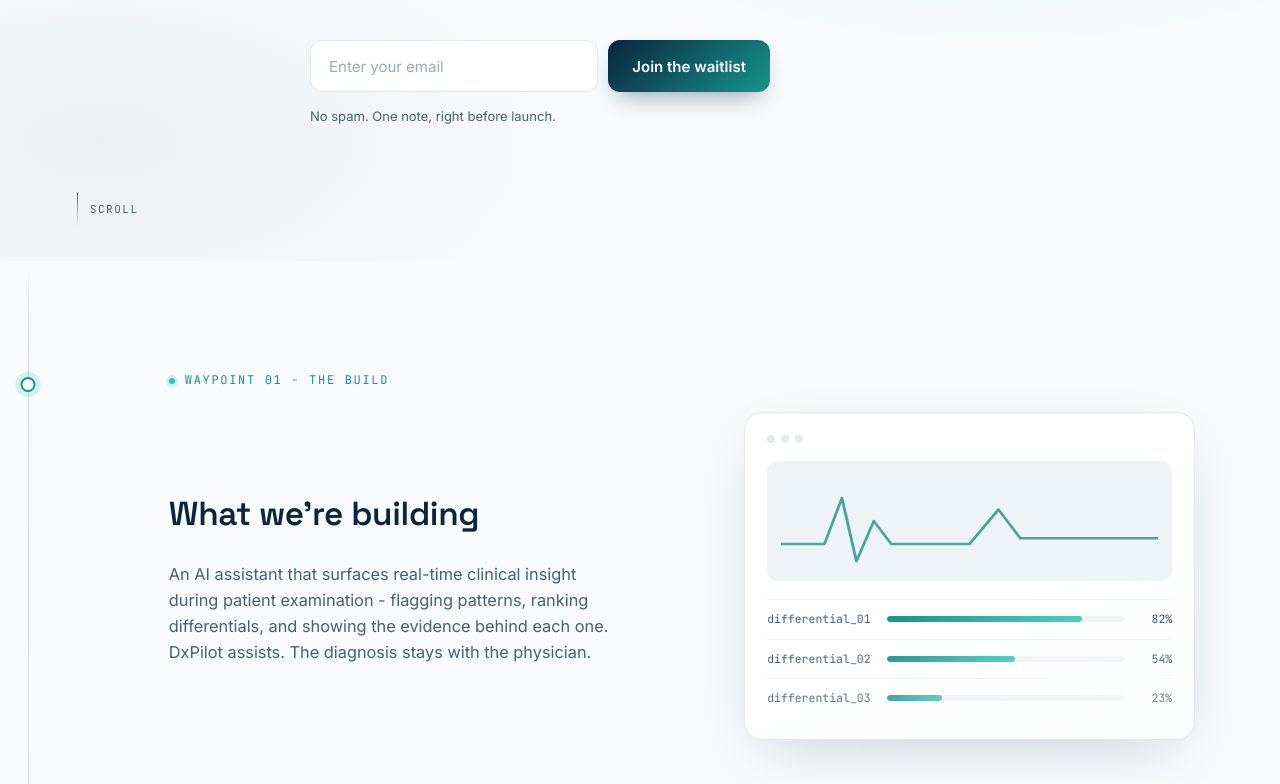
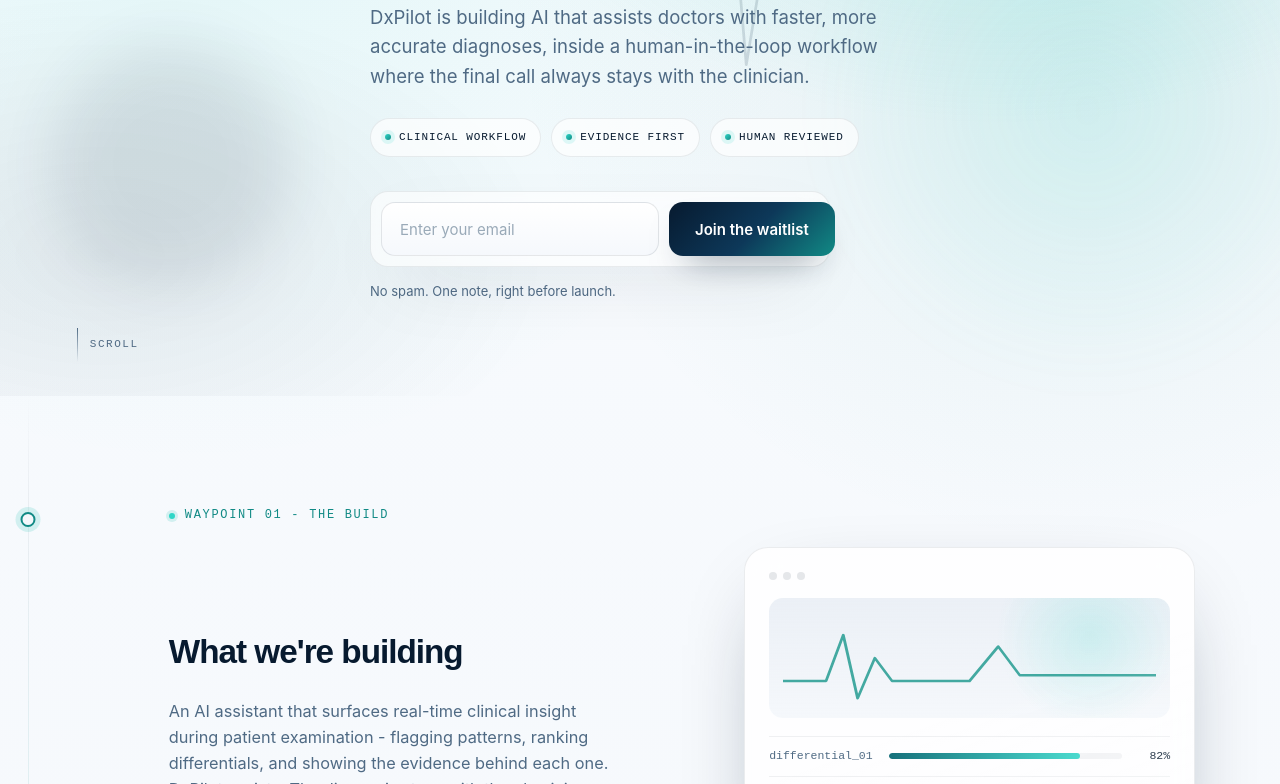
Before and after one commit to faheemahmad227/dxpilot, a plain HTML site: page index.html in a window 1280 px wide. Shown: the part 539-1323 px from the top of the page. Drawn offline with Linux system fonts and the light colour scheme.

Commit message:
Update index.html

```diff
--- a/index.html
+++ b/index.html
@@ -5,7 +5,10 @@
 <meta name="viewport" content="width=device-width, initial-scale=1.0">
 <title>DxPilot - AI Assisted Clinical Intelligence</title>
 <meta name="description" content="DxPilot is building AI that assists doctors with faster, more accurate diagnoses, inside a human-in-the-loop clinical workflow. Join the waitlist.">
-<meta name="theme-color" content="#0A2540">
+<meta name="theme-color" content="#071A2F">
+
+<!-- Content Security Policy (meta) - restricts resource sources while allowing existing inline script/style -->
+<meta http-equiv="Content-Security-Policy" content="default-src 'none'; script-src 'self' 'unsafe-inline'; style-src 'self' 'unsafe-inline' https://fonts.googleapis.com; font-src https://fonts.gstatic.com; img-src 'self' data:; connect-src 'self'; base-uri 'self'; form-action 'self'; object-src 'none';">
 
 <meta property="og:title" content="DxPilot - AI Assisted Clinical Intelligence">
 <meta property="og:description" content="Clinical decision support, reimagined. Launching soon.">
@@ -20,16 +23,19 @@
 <style>
   /* ============ Tokens ============ */
   :root{
-    --navy:        #0A2540;
-    --navy-soft:   #45607A;
-    --teal:        #2EC4B6;
-    --teal-deep:   #16968B;
-    --bg:          #F8FAFC;
-    --bg-alt:      #EEF3F8;
+    --navy:        #071A2F;
+    --navy-soft:   #4F6A84;
+    --teal:        #2FD6C7;
+    --teal-deep:   #118A85;
+    --bg:          #F4F7FB;
+    --bg-alt:      #E9EEF5;
     --white:       #FFFFFF;
-    --line:        rgba(10,37,64,0.10);
-    --line-soft:   rgba(10,37,64,0.06);
-    --shadow:      0 20px 60px -25px rgba(10,37,64,0.25);
+    --panel:       rgba(255,255,255,0.82);
+    --panel-strong: rgba(255,255,255,0.92);
+    --line:        rgba(7,26,47,0.10);
+    --line-soft:   rgba(7,26,47,0.06);
+    --shadow:      0 28px 70px -32px rgba(7,26,47,0.34);
+    --shadow-strong: 0 30px 90px -38px rgba(7,26,47,0.48);
 
     --font-display: 'Space Grotesk', 'Sora', sans-serif;
     --font-body:    'Inter', -apple-system, sans-serif;
@@ -44,13 +50,42 @@
   *{ margin:0; padding:0; box-sizing:border-box; }
   html{ scroll-behavior:smooth; }
   body{
-    background:var(--bg);
+    position:relative;
+    background:
+      radial-gradient(circle at 15% 12%, rgba(47,214,199,0.12), transparent 24%),
+      radial-gradient(circle at 84% 18%, rgba(17,138,133,0.10), transparent 22%),
+      radial-gradient(circle at 78% 84%, rgba(7,26,47,0.06), transparent 24%),
+      linear-gradient(180deg, #F8FBFE 0%, var(--bg) 100%);
     color:var(--navy);
     font-family:var(--font-body);
     font-size:16px;
     line-height:1.6;
     -webkit-font-smoothing:antialiased;
     overflow-x:hidden;
+  }
+  body::before{
+    content:"";
+    position:fixed;
+    inset:0;
+    pointer-events:none;
+    background-image:
+      linear-gradient(rgba(7,26,47,0.03) 1px, transparent 1px),
+      linear-gradient(90deg, rgba(7,26,47,0.03) 1px, transparent 1px);
+    background-size: 84px 84px;
+    mask-image: linear-gradient(180deg, rgba(0,0,0,0.36), transparent 74%);
+    opacity:0.45;
+    z-index:0;
+  }
+  body::after{
+    content:"";
+    position:fixed;
+    inset:auto -8% -18% auto;
+    width:min(46vw, 720px);
+    height:min(46vw, 720px);
+    background: radial-gradient(circle, rgba(47,214,199,0.12), transparent 66%);
+    filter: blur(24px);
+    pointer-events:none;
+    z-index:0;
   }
   img,svg{ display:block; max-width:100%; }
   a{ color:inherit; text-decoration:none; }
@@ -67,6 +102,8 @@
     margin: 0 auto;
     padding-left: var(--gutter);
     padding-right: var(--gutter);
+    position:relative;
+    z-index:1;
   }
 
   .eyebrow{
@@ -91,8 +128,8 @@
 
   h1,h2,h3{
     font-family: var(--font-display);
-    font-weight:600;
-    letter-spacing:-0.01em;
+    font-weight:700;
+    letter-spacing:-0.03em;
     color:var(--navy);
   }
 
@@ -101,13 +138,14 @@
     position:fixed;
     top:0; left:0; right:0;
     z-index:50;
-    background: rgba(248,250,252,0.78);
-    backdrop-filter: blur(10px);
+    background: rgba(244,247,251,0.76);
+    backdrop-filter: blur(18px) saturate(1.15);
     border-bottom: 1px solid transparent;
-    transition: border-color .3s ease, background .3s ease;
+    transition: border-color .3s ease, background .3s ease, box-shadow .3s ease;
   }
   .site-header.is-scrolled{
     border-bottom-color: var(--line);
+    box-shadow: 0 10px 30px -22px rgba(7,26,47,0.32);
   }
   .site-header .wrap{
     display:flex;
@@ -142,7 +180,7 @@
   /* ============ Hero ============ */
   .hero{
     position:relative;
-    min-height: 100vh;
+    min-height: 100svh;
     display:flex;
     align-items:center;
     padding-top: 76px;
@@ -167,26 +205,83 @@
     position:absolute;
     inset:0;
     background:
-      radial-gradient(60% 50% at 78% 38%, rgba(46,196,182,0.14), transparent 70%),
-      radial-gradient(50% 40% at 8% 85%, rgba(10,37,64,0.05), transparent 70%);
+      radial-gradient(60% 50% at 78% 38%, rgba(47,214,199,0.20), transparent 66%),
+      radial-gradient(50% 40% at 8% 85%, rgba(7,26,47,0.07), transparent 70%),
+      radial-gradient(24% 20% at 67% 18%, rgba(17,138,133,0.15), transparent 70%);
+  }
+  .hero-bg::before,
+  .hero-bg::after{
+    content:"";
+    position:absolute;
+    border-radius:50%;
+    filter: blur(32px);
+    pointer-events:none;
+  }
+  .hero-bg::before{
+    width:min(30vw, 360px);
+    height:min(30vw, 360px);
+    right:6%;
+    top:8%;
+    background: rgba(47,214,199,0.16);
+  }
+  .hero-bg::after{
+    width:min(22vw, 240px);
+    height:min(22vw, 240px);
+    left:4%;
+    bottom:12%;
+    background: rgba(7,26,47,0.09);
   }
 
   .hero-inner{
     position:relative;
     z-index:1;
-    max-width: 660px;
-    padding: 110px 0 90px;
+    max-width: 720px;
+    padding: 112px 0 94px;
   }
   .hero h1{
-    font-size: clamp(2.4rem, 5.4vw, 3.7rem);
-    line-height:1.08;
+    font-size: clamp(2.9rem, 6vw, 4.6rem);
+    line-height:0.98;
+    margin-bottom: 24px;
+    max-width: 12ch;
+    background: linear-gradient(180deg, #071A2F 0%, #0F314E 62%, #0A5560 100%);
+    -webkit-background-clip:text;
+    background-clip:text;
+    color:transparent;
+  }
+  .hero p.lede{
+    font-size: clamp(1.06rem, 1.45vw, 1.18rem);
+    color: var(--navy-soft);
+    max-width: 540px;
     margin-bottom: 26px;
   }
-  .hero p.lede{
-    font-size: clamp(1.02rem, 1.4vw, 1.15rem);
-    color: var(--navy-soft);
-    max-width: 480px;
-    margin-bottom: 40px;
+
+  .hero-badges{
+    display:flex;
+    flex-wrap:wrap;
+    gap:10px;
+    margin-bottom: 34px;
+  }
+  .hero-badges span{
+    display:inline-flex;
+    align-items:center;
+    gap:8px;
+    padding:10px 14px;
+    border-radius:999px;
+    border:1px solid rgba(7,26,47,0.08);
+    background: rgba(255,255,255,0.66);
+    color: var(--navy);
+    font-family:var(--font-mono);
+    font-size:11px;
+    letter-spacing:0.08em;
+    text-transform:uppercase;
+    box-shadow: 0 10px 24px -20px rgba(7,26,47,0.28);
+  }
+  .hero-badges span::before{
+    content:"";
+    width:6px; height:6px;
+    border-radius:50%;
+    background: linear-gradient(135deg, var(--teal), var(--teal-deep));
+    box-shadow: 0 0 0 4px rgba(47,214,199,0.14);
   }
 
   .waitlist{
@@ -194,30 +289,37 @@
     gap:10px;
     max-width: 460px;
     position:relative;
+    padding:10px;
+    border:1px solid rgba(7,26,47,0.08);
+    border-radius:18px;
+    background: rgba(255,255,255,0.62);
+    box-shadow: var(--shadow);
+    backdrop-filter: blur(14px) saturate(1.08);
   }
   .waitlist input[type="email"]{
     flex:1;
-    height:52px;
+    height:54px;
     padding: 0 18px;
-    border-radius: 12px;
-    border:1px solid var(--line);
-    background: var(--white);
+    border-radius: 14px;
+    border:1px solid rgba(7,26,47,0.10);
+    background: linear-gradient(180deg, rgba(255,255,255,0.96), rgba(245,248,252,0.96));
     font-family: var(--font-body);
     font-size:15px;
     color:var(--navy);
-    transition: border-color .2s ease, box-shadow .2s ease;
+    transition: border-color .2s ease, box-shadow .2s ease, transform .2s ease;
   }
   .waitlist input[type="email"]::placeholder{ color: #9AAAB8; }
   .waitlist input[type="email"]:focus{
     border-color: var(--teal-deep);
-    box-shadow: 0 0 0 4px rgba(46,196,182,0.14);
+    box-shadow: 0 0 0 4px rgba(47,214,199,0.16);
+    transform: translateY(-1px);
   }
   .btn-primary{
-    height:52px;
-    padding: 0 24px;
+    height:54px;
+    padding: 0 26px;
     border:none;
-    border-radius:12px;
-    background: linear-gradient(135deg, var(--navy), var(--teal-deep));
+    border-radius:14px;
+    background: linear-gradient(135deg, #071A2F 0%, #0D3859 52%, var(--teal-deep) 100%);
     color:#fff;
     font-family:var(--font-body);
     font-weight:600;
@@ -225,10 +327,10 @@
     white-space:nowrap;
     cursor:pointer;
     position:relative;
-    box-shadow: 0 12px 24px -10px rgba(10,37,64,0.45);
-    transition: transform .2s ease, box-shadow .2s ease;
+    box-shadow: 0 18px 34px -18px rgba(7,26,47,0.58);
+    transition: transform .2s ease, box-shadow .2s ease, filter .2s ease;
   }
-  .btn-primary:hover{ transform: translateY(-2px); box-shadow: 0 16px 30px -10px rgba(10,37,64,0.5); }
+  .btn-primary:hover{ transform: translateY(-2px); box-shadow: 0 22px 36px -16px rgba(7,26,47,0.62); filter:saturate(1.06); }
   .btn-primary:active{ transform: translateY(0); }
 
   .waitlist-note{
@@ -283,8 +385,8 @@
     left: var(--journey-x);
     top:0; bottom:0;
     width:1px;
-    background: linear-gradient(to bottom, transparent, var(--navy) 6%, var(--teal) 50%, var(--navy) 94%, transparent);
-    opacity:0.18;
+    background: linear-gradient(to bottom, transparent, rgba(7,26,47,0.22) 6%, rgba(47,214,199,0.72) 50%, rgba(7,26,47,0.22) 94%, transparent);
+    opacity:0.24;
   }
   .waypoint{
     position:relative;
@@ -309,6 +411,11 @@
     box-shadow: 0 0 0 5px rgba(46,196,182,0.18);
   }
   .waypoint--alt{ background: var(--bg-alt); }
+
+  .waypoint--alt,
+  footer{
+    background: linear-gradient(180deg, rgba(255,255,255,0.26), rgba(255,255,255,0));
+  }
 
   @media (max-width: 860px){
     .journey::before{ display:none; }
@@ -336,19 +443,20 @@
 
   .mock-panel{
     position:relative;
-    background: var(--white);
-    border:1px solid var(--line);
-    border-radius:18px;
-    box-shadow: var(--shadow);
-    padding:22px;
-    filter: saturate(0.96);
+    background: var(--panel);
+    border:1px solid rgba(7,26,47,0.08);
+    border-radius:24px;
+    box-shadow: var(--shadow-strong);
+    padding:24px;
+    filter: saturate(0.98);
+    backdrop-filter: blur(16px) saturate(1.08);
   }
   .mock-panel::after{
     content:"";
     position:absolute;
     inset:0;
-    border-radius:18px;
-    background: linear-gradient(160deg, transparent 55%, rgba(248,250,252,0.55));
+    border-radius:24px;
+    background: linear-gradient(160deg, transparent 48%, rgba(255,255,255,0.34));
     pointer-events:none;
   }
   .mock-head{
@@ -360,8 +468,10 @@
   }
   .mock-chart{
     height:120px;
-    border-radius:10px;
-    background: var(--bg-alt);
+    border-radius:14px;
+    background:
+      radial-gradient(circle at 80% 30%, rgba(47,214,199,0.18), transparent 28%),
+      linear-gradient(180deg, rgba(233,238,245,0.9), rgba(241,245,250,0.72));
     margin-bottom:18px;
     display:flex;
     align-items:flex-end;
@@ -385,7 +495,7 @@
   .mock-row .bar{
     height:6px;
     border-radius:4px;
-    background: var(--bg-alt);
+    background: rgba(7,26,47,0.05);
     flex:1;
     overflow:hidden;
   }
@@ -393,7 +503,7 @@
     display:block;
     height:100%;
     border-radius:4px;
-    background: linear-gradient(90deg, var(--teal-deep), var(--teal));
+    background: linear-gradient(90deg, #0D6C78, var(--teal));
   }
   .mock-row .pct{
     font-family:var(--font-mono);
@@ -419,20 +529,21 @@
     gap: 1px;
     background: var(--line);
     border:1px solid var(--line);
-    border-radius:18px;
+    border-radius:24px;
     overflow:hidden;
+    box-shadow: var(--shadow);
   }
   .pillar{
-    background: var(--white);
-    padding: 34px 28px;
+    background: var(--panel-strong);
+    padding: 36px 28px;
     display:flex;
     flex-direction:column;
     gap:18px;
   }
   .pillar-icon{
     width:44px; height:44px;
-    border-radius:12px;
-    background: var(--bg-alt);
+    border-radius:14px;
+    background: linear-gradient(180deg, rgba(233,238,245,0.92), rgba(245,248,252,0.8));
     display:flex;
     align-items:center;
     justify-content:center;
@@ -467,21 +578,22 @@
     max-width: 440px;
   }
   .terminal{
-    background: var(--navy);
-    border-radius:16px;
+    background: linear-gradient(180deg, #081B31 0%, #0A223B 100%);
+    border-radius:24px;
     padding: 26px 26px 28px;
-    box-shadow: var(--shadow);
+    box-shadow: var(--shadow-strong);
     font-family: var(--font-mono);
     font-size:13px;
-    color: #BFD4E3;
+    color: #C4D7E5;
     line-height:1.9;
+    border:1px solid rgba(255,255,255,0.08);
   }
   .terminal .t-head{
     display:flex; gap:6px; margin-bottom:18px;
   }
   .terminal .t-head span{
     width:8px; height:8px; border-radius:50%;
-    background: rgba(255,255,255,0.16);
+    background: rgba(255,255,255,0.2);
   }
   .terminal .ok{ color: var(--teal); }
   .terminal .cursor{
@@ -510,7 +622,7 @@
   .footer-brand svg{ width:24px; height:24px; }
   .footer-brand span{
     font-family:var(--font-display);
-    font-weight:600;
+    font-weight:700;
     font-size:14.5px;
   }
   .footer-links{
@@ -532,8 +644,8 @@
   /* ============ Reveal-on-scroll ============ */
   [data-reveal]{
     opacity:0;
-    transform: translateY(16px);
-    transition: opacity .7s ease, transform .7s ease;
+    transform: translateY(18px);
+    transition: opacity .8s cubic-bezier(.2,.8,.2,1), transform .8s cubic-bezier(.2,.8,.2,1);
   }
   [data-reveal].is-revealed{
     opacity:1;
@@ -553,11 +665,13 @@
     .mock-panel{ order:-1; }
     .waitlist{ flex-direction:column; }
     .btn-primary{ width:100%; }
-    .hero-bg svg{ width:120vw; opacity:0.5; top:18%; right:-30%; }
+    .hero-bg svg{ width:120vw; opacity:0.42; top:18%; right:-30%; }
     .hero-inner{ padding: 70px 0 60px; }
+    .hero-badges{ margin-bottom: 28px; }
   }
   @media (max-width: 480px){
     .nav-cta{ display:none; }
+    .hero h1{ max-width:none; }
   }
 </style>
 </head>
@@ -597,6 +711,12 @@
         <p class="eyebrow">Pre-launch · Clinical AI</p>
         <h1 data-reveal>Reimagining clinical decision support.</h1>
         <p class="lede" data-reveal>DxPilot is building AI that assists doctors with faster, more accurate diagnoses, inside a human-in-the-loop workflow where the final call always stays with the clinician.</p>
+
+        <div class="hero-badges" data-reveal aria-hidden="true">
+          <span>Clinical workflow</span>
+          <span>Evidence first</span>
+          <span>Human reviewed</span>
+        </div>
 
         <form class="waitlist" id="waitlistForm" data-reveal>
           <label for="email" class="visually-hidden" style="position:absolute;left:-9999px;">Email address</label>
```
